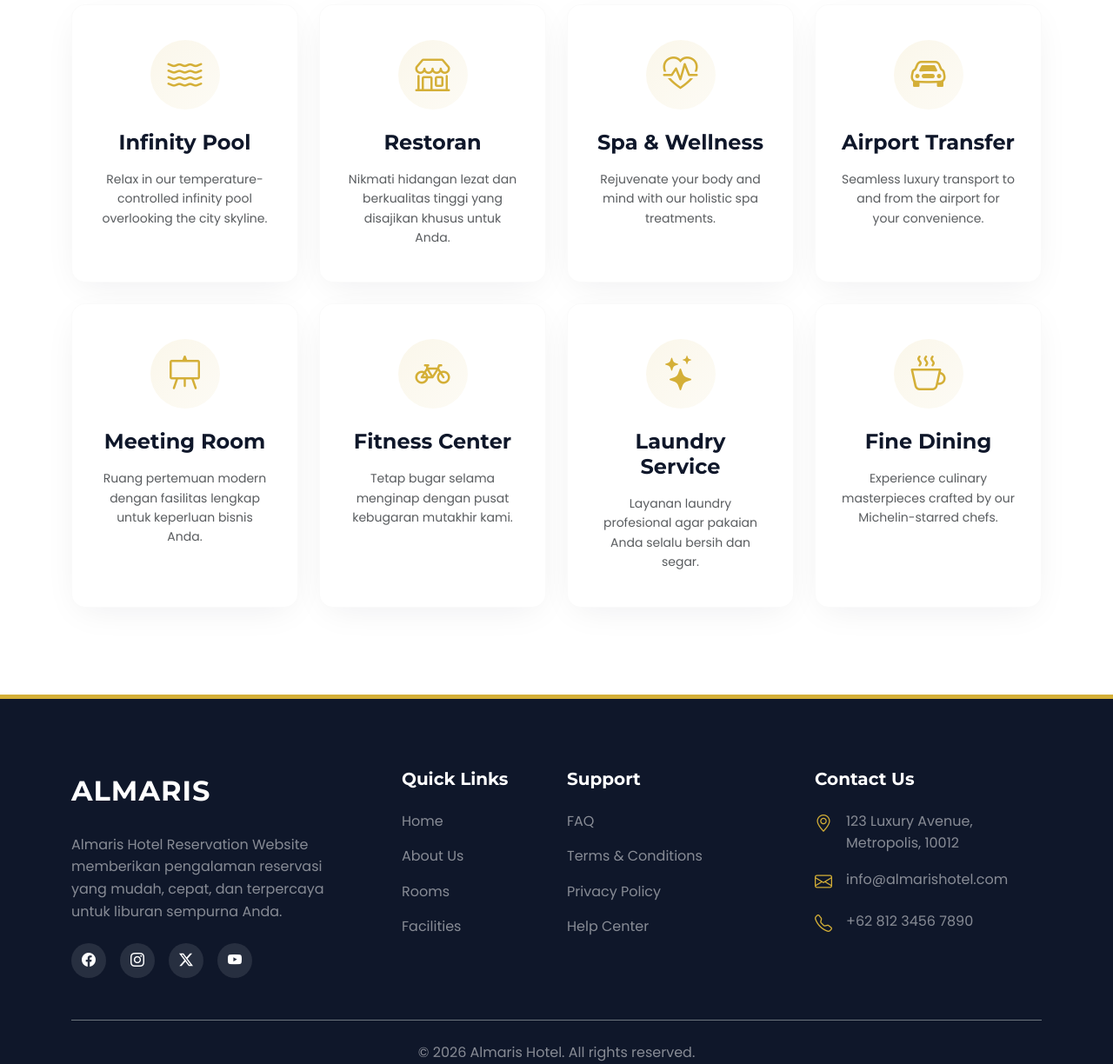
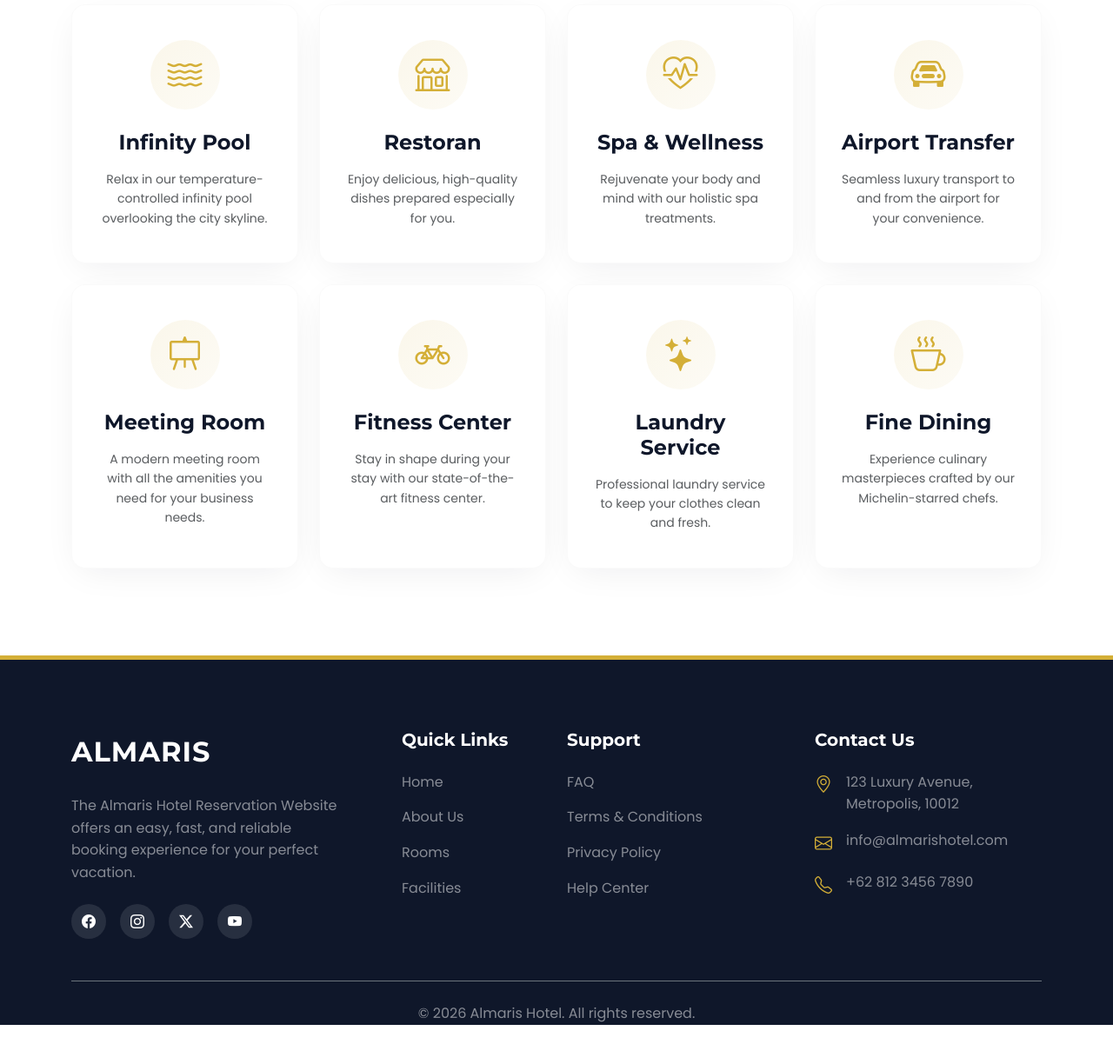
Before and after one commit to fobvsy/almaris-hotel, a PHP site: page / in a window 1280 px wide. Shown: the part 2995-4219 px from the top of the page at 87% size. After the commit the page ends 4174 px from the top, so only its background shows below. Run offline with PHP 8.4, Linux system fonts and the light colour scheme; data comes from the database, SQL or seed files in the repository.

Commit message:
chore: translate service descriptions and footer text to English

```diff
--- a/index.php
+++ b/index.php
@@ -278,7 +278,7 @@ if ($queryFeatured) {
                             <i class="bi bi-shop"></i>
                         </div>
                         <h4 class="fw-bold text-navy mb-3">Restoran</h4>
-                        <p class="text-muted fs-7 mb-0">Nikmati hidangan lezat dan berkualitas tinggi yang disajikan khusus untuk Anda.</p>
+                        <p class="text-muted fs-7 mb-0">Enjoy delicious, high-quality dishes prepared especially for you.</p>
                     </div>
                 </div>
                 <div class="col-lg-3 col-md-6" data-aos="fade-up" data-aos-delay="300">
@@ -305,7 +305,7 @@ if ($queryFeatured) {
                             <i class="bi bi-easel"></i>
                         </div>
                         <h4 class="fw-bold text-navy mb-3">Meeting Room</h4>
-                        <p class="text-muted fs-7 mb-0">Ruang pertemuan modern dengan fasilitas lengkap untuk keperluan bisnis Anda.</p>
+                        <p class="text-muted fs-7 mb-0">A modern meeting room with all the amenities you need for your business needs.</p>
                     </div>
                 </div>
                 <div class="col-lg-3 col-md-6" data-aos="fade-up" data-aos-delay="600">
@@ -314,7 +314,7 @@ if ($queryFeatured) {
                             <i class="bi bi-bicycle"></i>
                         </div>
                         <h4 class="fw-bold text-navy mb-3">Fitness Center</h4>
-                        <p class="text-muted fs-7 mb-0">Tetap bugar selama menginap dengan pusat kebugaran mutakhir kami.</p>
+                        <p class="text-muted fs-7 mb-0">Stay in shape during your stay with our state-of-the-art fitness center.</p>
                     </div>
                 </div>
                 <div class="col-lg-3 col-md-6" data-aos="fade-up" data-aos-delay="700">
@@ -323,7 +323,7 @@ if ($queryFeatured) {
                             <i class="bi bi-stars"></i>
                         </div>
                         <h4 class="fw-bold text-navy mb-3">Laundry Service</h4>
-                        <p class="text-muted fs-7 mb-0">Layanan laundry profesional agar pakaian Anda selalu bersih dan segar.</p>
+                        <p class="text-muted fs-7 mb-0">Professional laundry service to keep your clothes clean and fresh.</p>
                     </div>
                 </div>
                 <div class="col-lg-3 col-md-6" data-aos="fade-up" data-aos-delay="800">
@@ -345,7 +345,7 @@ if ($queryFeatured) {
             <div class="row gy-5">
                 <div class="col-lg-4 col-md-6 pe-lg-5">
                     <a class="navbar-brand fw-bold text-white fs-2 mb-4 d-block" href="#">ALMARIS</a>
-                    <p class="text-white-50 mb-4">Almaris Hotel Reservation Website memberikan pengalaman reservasi yang mudah, cepat, dan terpercaya untuk liburan sempurna Anda.</p>
+                    <p class="text-white-50 mb-4">The Almaris Hotel Reservation Website offers an easy, fast, and reliable booking experience for your perfect vacation.</p>
                     <div class="social-links d-flex gap-3">
                         <a href="#"><i class="bi bi-facebook"></i></a>
                         <a href="#"><i class="bi bi-instagram"></i></a>
```
